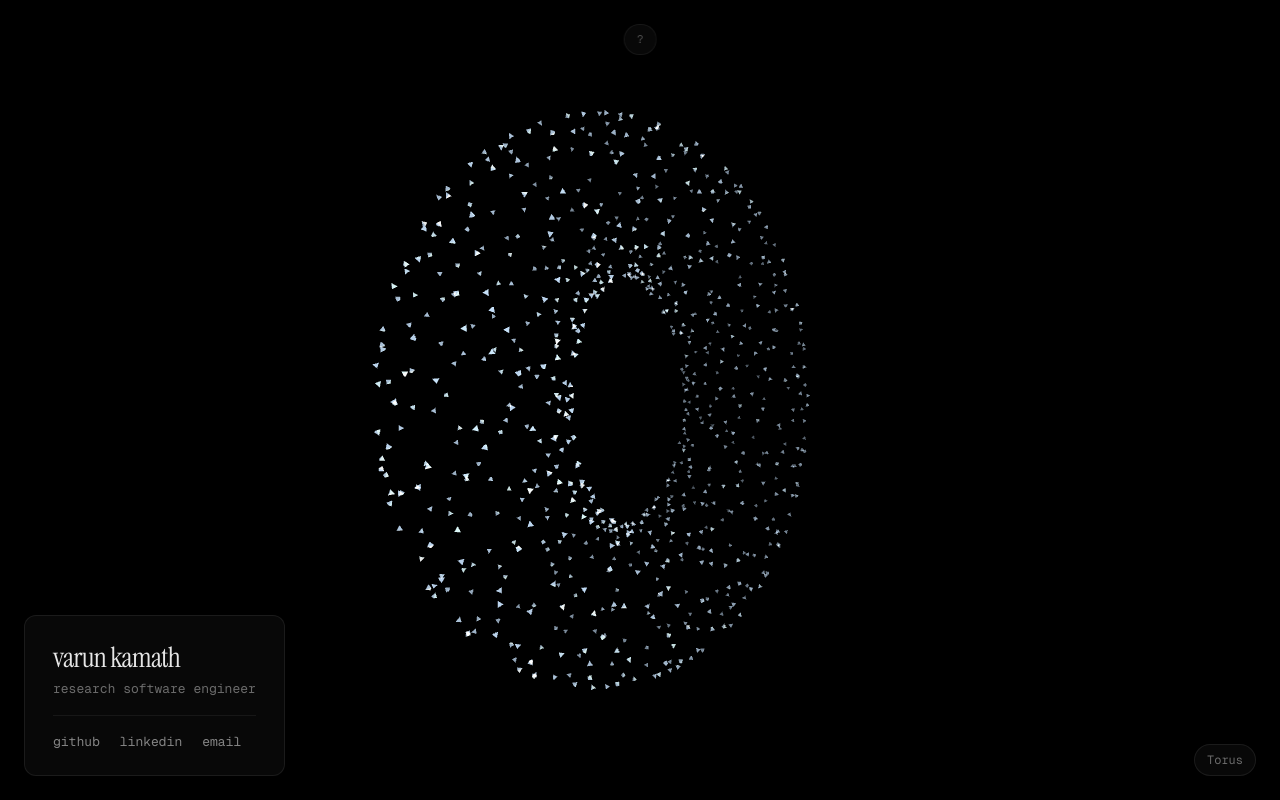
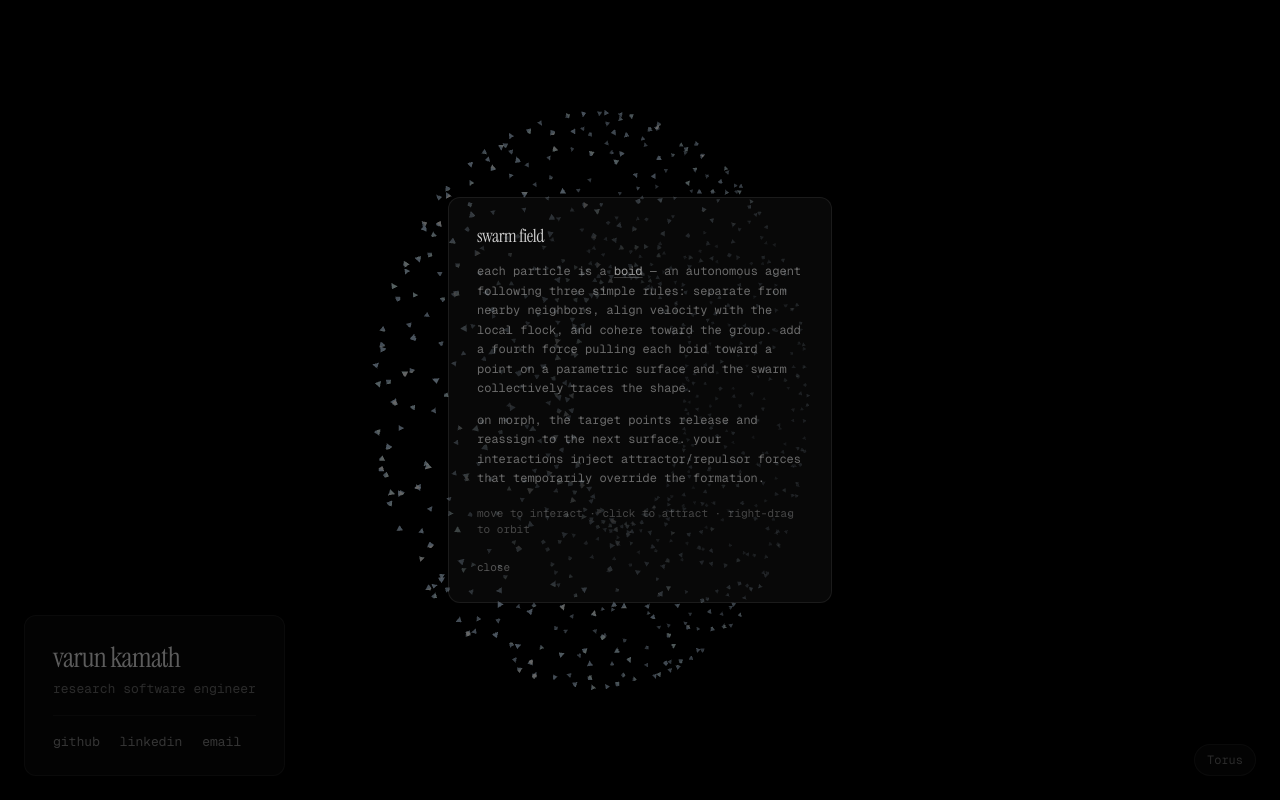
Before and after one commit to varunkamath/varunkamathdev, a Next.js app: page / in a window 1280 px wide. Both pictures are taken after a click on the button "what is this?". Built offline with nearby package versions, Linux system fonts and the light colour scheme.

Commit message:
fix: Preserve about modal when auto-collapse fires, restore full hint labels

```diff
--- a/app/components/ControlsHint.tsx
+++ b/app/components/ControlsHint.tsx
@@ -10,14 +10,13 @@ export default function ControlsHint() {
 
   useEffect(() => {
     setIsMobile(window.matchMedia('(pointer: coarse)').matches);
-    const timer = setTimeout(() => setView('collapsed'), 6000);
+    const timer = setTimeout(() => {
+      setView((v) => (v === 'controls' ? 'collapsed' : v));
+    }, 6000);
     return () => clearTimeout(timer);
   }, []);
 
-  const controlsShort = isMobile
-    ? 'tap \u00b7 hold \u00b7 drag'
-    : 'move \u00b7 click \u00b7 right-drag';
-  const controlsFull = isMobile
+  const controls = isMobile
     ? 'tap to attract \u00b7 hold to repel \u00b7 drag to guide'
     : 'move to interact \u00b7 click to attract \u00b7 right-drag to orbit';
 
@@ -76,7 +75,7 @@ export default function ControlsHint() {
             on morph, the target points release and reassign to the next surface. your interactions
             inject attractor/repulsor forces that temporarily override the formation.
           </p>
-          <div className="text-white/25 text-[11px] mb-4">{controlsFull}</div>
+          <div className="text-white/25 text-[11px] mb-4">{controls}</div>
           <button
             onClick={() => setView('collapsed')}
             className="
@@ -113,7 +112,7 @@ export default function ControlsHint() {
           whitespace-nowrap
         "
       >
-        {view === 'controls' ? controlsShort : '?'}
+        {view === 'controls' ? controls : '?'}
       </button>
       {view === 'controls' && (
         <button
```
